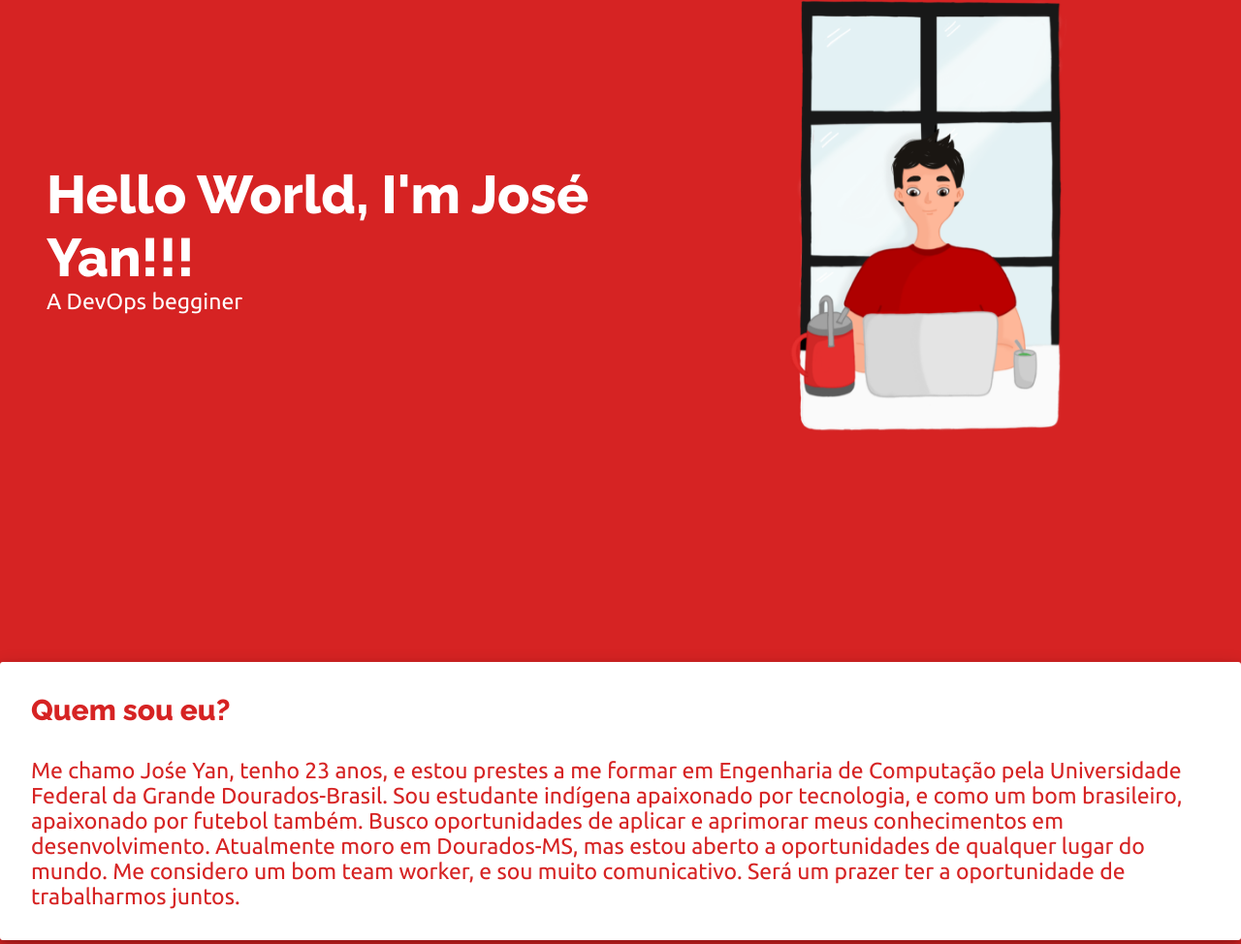
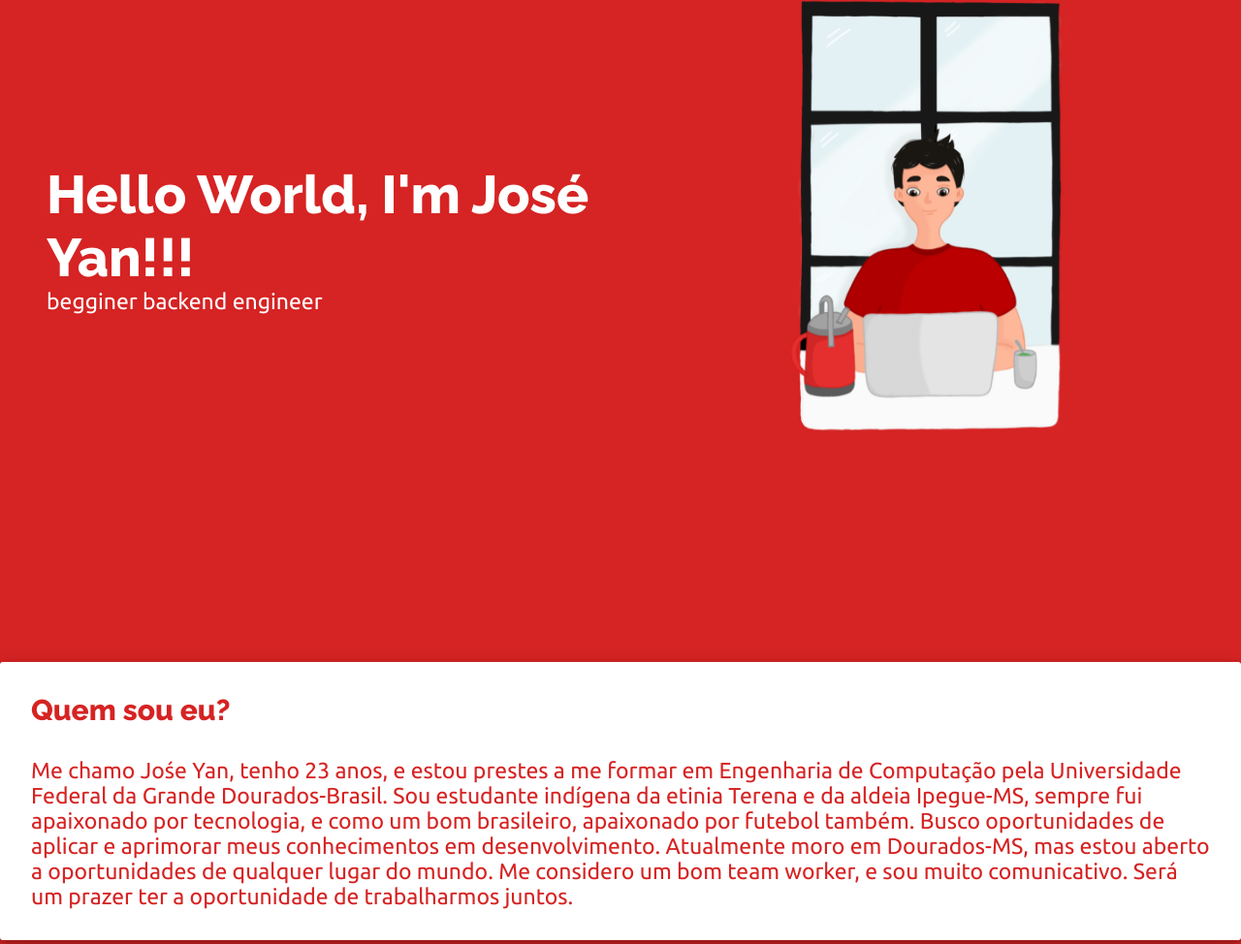
Before and after one commit to YanLipu/YanLipu.github.io, a plain HTML site: page index.html in a window 1280 px wide. Shown: the part 191-1165 px from the top of the page at 97% size. Drawn offline with Linux system fonts and the light colour scheme.

Commit message:
update 05-02-2021

```diff
--- a/index.html
+++ b/index.html
@@ -21,7 +21,7 @@
 
         <div class="presentation">
             <h1 class="presentation-h1">Hello World, I'm José Yan!!! </h1>
-            <p class="presentation-p">A DevOps begginer</p>
+            <p class="presentation-p">begginer backend engineer</p>
         </div>
         <img class="main-img" src="/assets/projeto-yan-final.png" alt="working-at-laptop">
     </main>
@@ -30,8 +30,8 @@
         <div id="about">
             <h1 class id="quem-sou-eu">Quem sou eu?</h1>
             <p>Me chamo Jośe Yan, tenho 23 anos, e estou prestes a me formar em Engenharia de Computação
-            pela Universidade Federal da Grande Dourados-Brasil. Sou estudante indígena apaixonado por tecnologia, e como um bom
-            brasileiro, apaixonado por futebol também. Busco oportunidades de aplicar e aprimorar meus conhecimentos
+            pela Universidade Federal da Grande Dourados-Brasil. Sou estudante indígena da etinia Terena e da aldeia Ipegue-MS, sempre fui
+            apaixonado por tecnologia, e como um bom brasileiro, apaixonado por futebol também. Busco oportunidades de aplicar e aprimorar meus conhecimentos
             em desenvolvimento. Atualmente moro em Dourados-MS, mas estou aberto a oportunidades de qualquer lugar
             do mundo. Me considero um bom team worker, e sou muito comunicativo. Será um prazer ter a oportunidade
             de trabalharmos juntos.</p>
```
